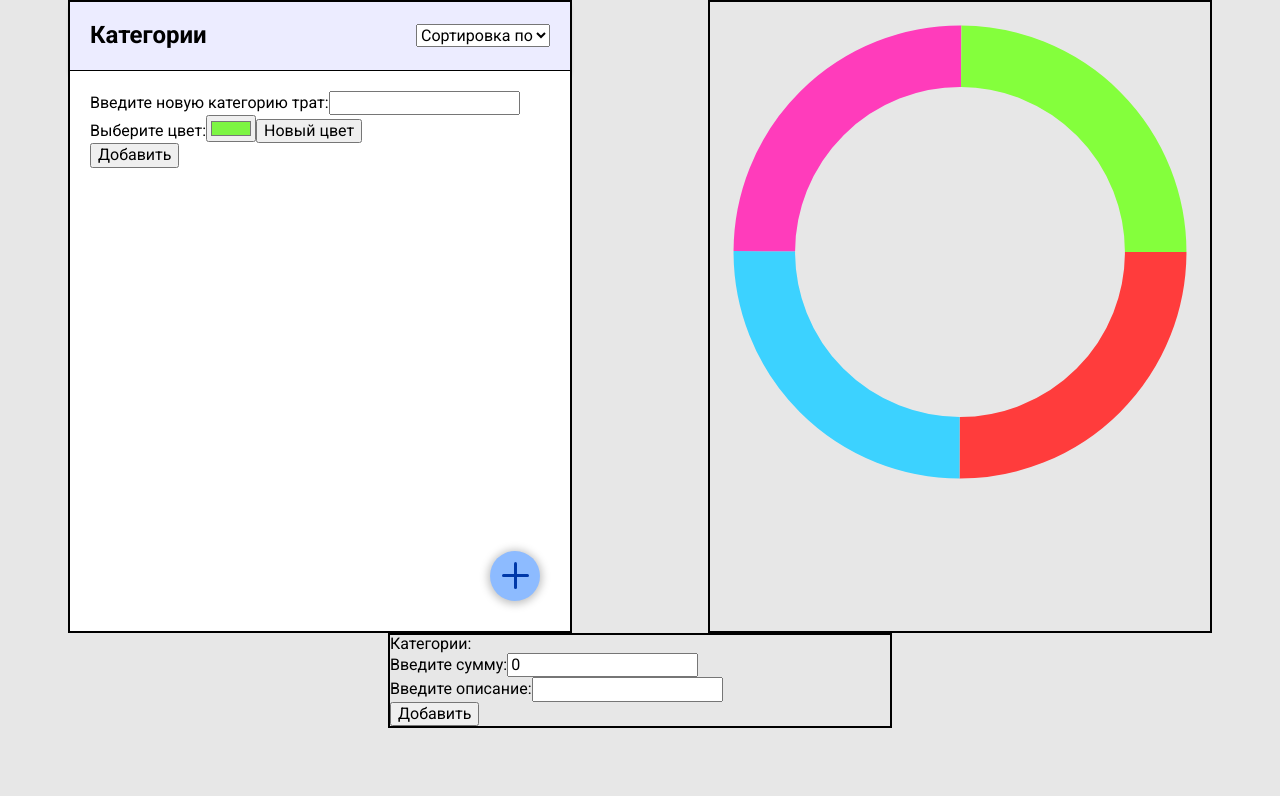
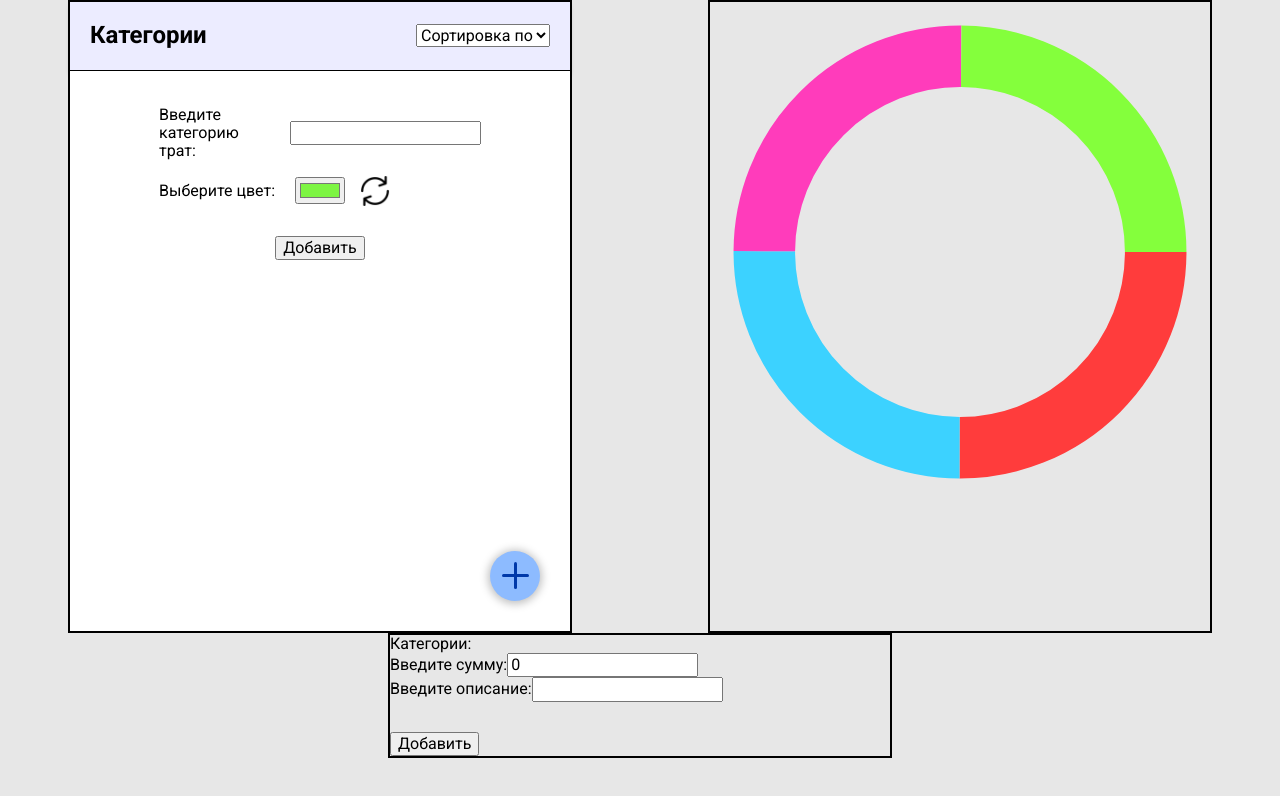
Before and after one commit to BraFelineFun/saviorMoney, a React (Create React App) app: page / in a window 1280 px wide. Both pictures are taken after a click on the element 515 px from the left and 575 px from the top of the page. Shown: the top 796 px of the page. Built offline with nearby package versions, Linux system fonts and the light colour scheme.

Commit message:
switch transition on add category

```diff
--- a/src/Components/Category/Category.jsx
+++ b/src/Components/Category/Category.jsx
@@ -4,6 +4,7 @@ import Card from "../Card/Card";
 import RoundButton from "../UI Components/RoundButton/RoundButton";
 import FormCategory from "../FormAdd/FormCategory";
 import useToggle from "../../Hooks/useToggle";
+import {CSSTransition, SwitchTransition} from "react-transition-group";
 
 export const EditCategoryContext = createContext(null);
 
@@ -11,9 +12,7 @@ const Category = () => {
 
     const [sortField, setSortField] = useState("");
     const [isShowForm, toggleShowForm] = useToggle(false);
-
     const [editCategory, setEditCategory] = useState(null);
-
 
     return (
         <div className="card">
@@ -45,17 +44,22 @@ const Category = () => {
             </div>
 
             <EditCategoryContext.Provider value={[editCategory, setEditCategory]}>
-                <main  className="wrapperPadding">
+                <main  className="wrapperPadding category_main">
 
-
+                    <SwitchTransition>
+                        <CSSTransition
+                            key={isShowForm || editCategory !== null} timeout={200} classNames="fade">
                         {isShowForm || editCategory !== null?
                             <div className="formAddCategory">
                                 <FormCategory callback={toggleShowForm}/>
                             </div>
                             :
-                            <Card  sortField={sortField}/>
+                            <div>
+                                <Card  sortField={sortField}/>
+                            </div>
                         }
-
+                        </CSSTransition>
+                    </SwitchTransition>
                 </main>
             </EditCategoryContext.Provider>
 
--- a/src/Components/FormAdd/FormCategory.jsx
+++ b/src/Components/FormAdd/FormCategory.jsx
@@ -5,6 +5,7 @@ import {addCategory, editCategory} from "../../Store/Slices/SpendingsSlice";
 import cl from "./formCategory.module.css"
 import getRandomColor from "../../Helpers/getRandomColor";
 import {EditCategoryContext} from "../Category/Category";
+import refresh from '../../Resources/img/refresh.png'
 
 const FormCategory = ({callback}) => {
     const [toEditCategory, setToEditCategory] = useContext(EditCategoryContext);
@@ -46,15 +47,15 @@ const FormCategory = ({callback}) => {
 
     return (
         <div className={cl.formAddCategory + " wrapperPadding"}>
-            <div className="inputField">
-                <label htmlFor="category">Введите новую категорию трат:</label>
+            <div className={cl.inputField}>
+                <label htmlFor="category">Введите категорию трат:</label>
                 <input
                     id="category"
                     onChange={(e) => setCategory(e.target.value)}
                     value={category}
                     type="text"/>
             </div>
-            <div className="inputField">
+            <div className={cl.inputField}>
                 <label htmlFor="color">Выберите цвет:</label>
                 <input
                     id="color"
@@ -62,12 +63,15 @@ const FormCategory = ({callback}) => {
                     value={color}
                     type="color"/>
 
-                {/*TODO: Добавить иконку вместо кнопки*/}
-                <button onClick={() => setColor(getRandomColor())}>
-                    Новый цвет
-                </button>
+                <img onClick={() => setColor(getRandomColor())}
+                    src={refresh}
+                    alt="refresh color"
+                />
             </div>
-            <button onClick={categoryChooseAction}>
+            <button
+
+                onClick={categoryChooseAction}
+            >
                 Добавить
             </button>
         </div>
--- a/src/Components/FormAdd/formCategory.module.css
+++ b/src/Components/FormAdd/formCategory.module.css
@@ -1,4 +1,29 @@
 .formAddCategory{
     width: 100%;
     height: 100%;
+    display: flex;
+    flex-direction: column;
+    align-items: center;
 }
+.inputField{
+    display: flex;
+    align-items: center;
+    padding-top: 15px;
+    width: min(70%, 400px);
+}
+.inputField label {
+    margin-right: 20px;
+}
+.inputField img{
+    cursor: pointer;
+    height: 30px;
+    width: 30px;
+    padding-left: 15px;
+    transition: 0.2s;
+}
+.inputField img:hover{
+    transform: scale(130%);
+}
+button{
+    margin-top: 30px;
+}
--- a/src/Components/UI Components/MoreButton/MoreButton.jsx
+++ b/src/Components/UI Components/MoreButton/MoreButton.jsx
@@ -3,7 +3,7 @@ import cl from "./moreButton.module.css"
 import editImg from "../../../Resources/img/edit.png"
 import deleteImg from "../../../Resources/img/delete.png"
 
-const MoreButton = ({removeCategory, edit}) => {
+const MoreButton = ({removeCallback, editCallback}) => {
 
     const [isMenu, setIsMenu] = useState(false);
 
@@ -21,7 +21,11 @@ const MoreButton = ({removeCategory, edit}) => {
     }
     function remove(e){
         e.stopPropagation();
-        removeCategory()
+        removeCallback()
+    }
+    function edit(e){
+        e.stopPropagation();
+        editCallback();
     }
 
 
```
Also changed, not shown: src/App.css (line endings or trailing spaces), src/Resources/img/refresh.png (added).
